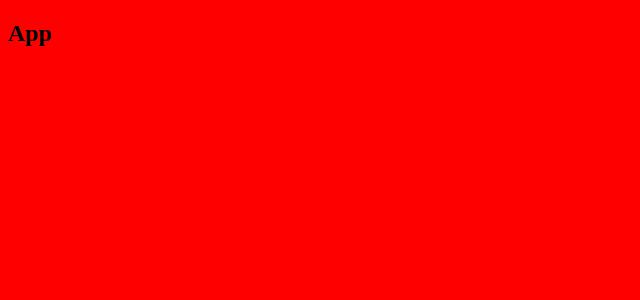
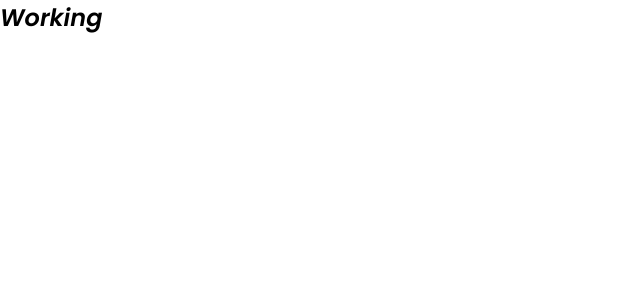
Before and after one commit to MHS676/Travel-React-js, a React (Create React App) app: page / in a window 1280 px wide. Shown: the top 300 px of the page, without its empty margins (0-640 px from the left). Built offline with nearby package versions, Linux system fonts and the light colour scheme.

Commit message:
Submodule update

```diff
--- a/src/App.css
+++ b/src/App.css
@@ -1,3 +1,24 @@
-body {
-  background: red;
+@import url('https://fonts.googleapis.com/css2?family=Lato:ital,wght@0,100;0,300;0,400;0,700;0,900;1,100;1,300;1,400;1,700;1,900&family=Poppins:ital,wght@1,600&display=swap');
+
+* {
+  padding: 0;
+  margin: 0;
+  box-sizing: border-box;
+  font-family: 'Lato', sans-serif;
+  font-family: 'Poppins', sans-serif;
 }
+
+/* Colors and styling */
+:root {
+  --PrimaryColor:hsl(199, 100%, 33%);
+  --SecondaryColor: hsl(187, 85%, 43%);
+  --gradientColor: linear-gradient (to right, hsl(187, 85%, 43%)hsl(199, 100%, 33%));
+  --whiteColor: hsl(0, 0%, 100%);
+  --blackColor: hsl(281, 33%, 16%);
+  --textColor: hsl(240, 4%, 36%);
+  --whiteColorDeam: hsl(0, 0%, 93%);
+  --greyText: rgb(190, 190, 190);
+  --inputColor: rgb(239, 239, 239);
+  --bodyColor: rgb(240, 240, 246);
+  --cardBG: rgb(225, 225, 235);
+}
--- a/src/App.js
+++ b/src/App.js
@@ -4,7 +4,7 @@ import './App.css';
 function App() {
   return (
     <div className="App">
-      <h2>App</h2>
+      <h2>Working</h2>
       {/* You can include your logo here if needed */}
       {/* <img src={logo} alt="Logo" /> */}
     </div>
```
